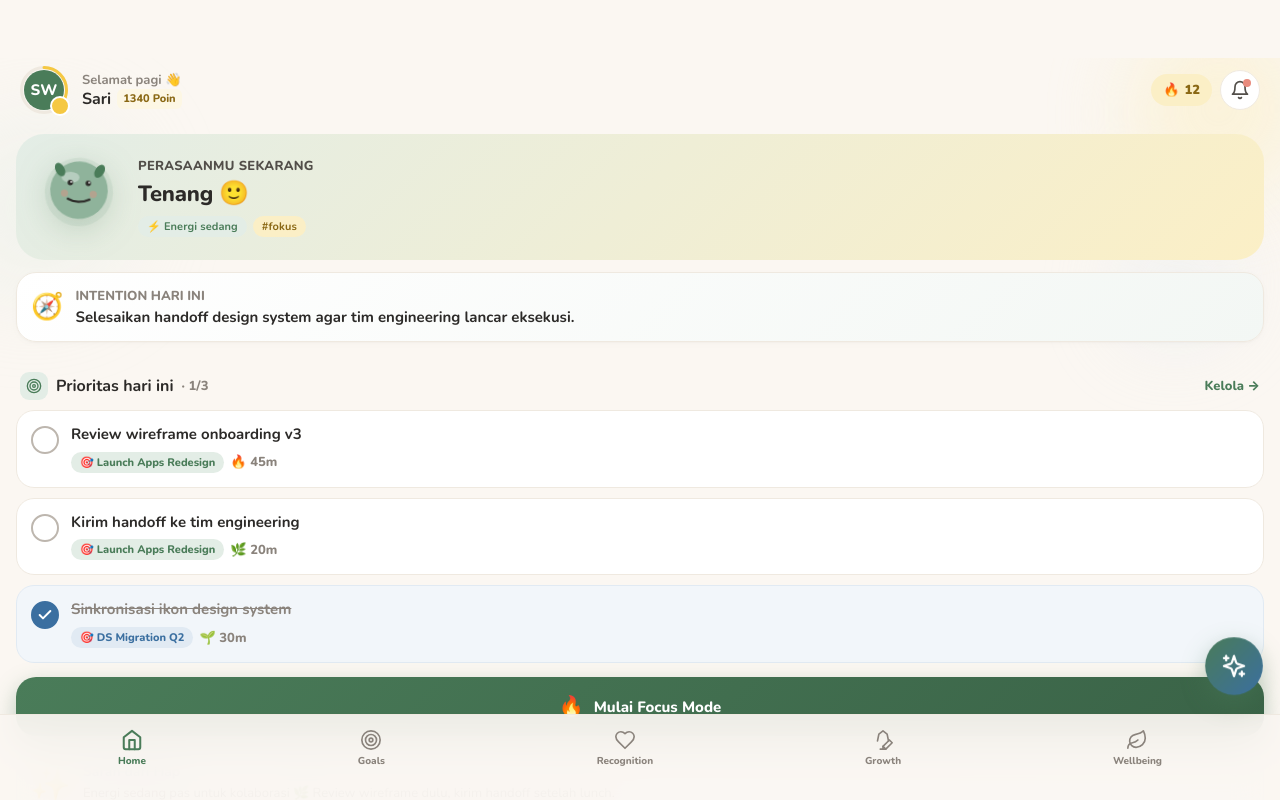
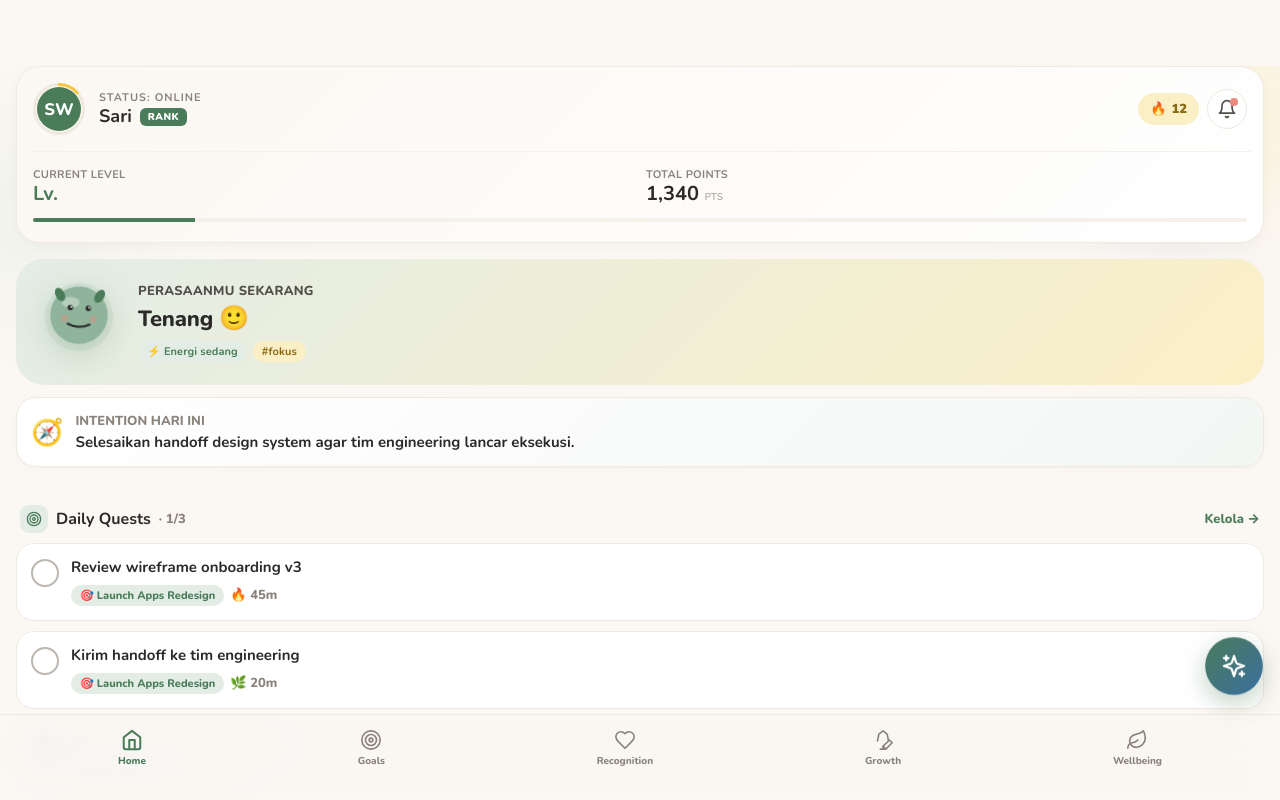
Before and after one commit to yudstrz/happily-productive-3.0, a Next.js app: page / in a window 1280 px wide. Built offline with nearby package versions, Linux system fonts and the light colour scheme.

Commit message:
Solo Leveling logic: Add Rank system, Status Window, and Quest terminology while preserving corporate aesthetic

```diff
--- a/components/home/HomeScreen.tsx
+++ b/components/home/HomeScreen.tsx
@@ -35,7 +35,7 @@ const iconBtnStyle: React.CSSProperties = {
 };
 
 export default function HomeScreen({ openModal }: any) {
-  const { state, updateState, user } = useHP();
+  const { state, updateState, updateUser, user } = useHP();
   const [greeting, setGreeting] = useState('');
   const [confetti, setConfetti] = useState(false);
 
@@ -50,7 +50,13 @@ export default function HomeScreen({ openModal }: any) {
   if (!state || !user) return null;
 
   const { mood, energy, priorities } = state;
-  const levelProgress = (user.points % 1000) / 1000;
+  const calculateLevelProgress = (points: number) => {
+    if (points < 1000) return (points % 100) / 100;
+    if (points < 4000) return ((points - 1000) % 300) / 300;
+    return ((points - 4000) % 1000) / 1000;
+  };
+
+  const levelProgress = calculateLevelProgress(user.points);
 
   const moodObj = HP_MOODS.find(m => m.key === mood);
   const energyObj = HP_ENERGY.find(e => e.key === energy);
@@ -127,26 +133,29 @@ export default function HomeScreen({ openModal }: any) {
       <Confetti show={confetti}/>
 
       <div style={{ position: 'relative', zIndex: 1, padding: '0 16px' }} className="hp-stagger">
-        {/* Top bar */}
-        <div style={{ display: 'flex', alignItems: 'center', justifyContent: 'space-between', padding: '8px 4px 12px' }}>
+        {/* Top bar - Status Window Style */}
+        <div style={{
+          background: `linear-gradient(135deg, ${HP_TOKENS.paper}, #fff)`,
+          borderRadius: 24,
+          padding: '16px 12px 20px',
+          marginTop: 8,
+          border: `1.5px solid ${HP_TOKENS.line}`,
+          boxShadow: '0 4px 12px rgba(0,0,0,0.03)'
+        }}>
+          <div style={{ display: 'flex', alignItems: 'center', justifyContent: 'space-between', padding: '0 4px 16px', borderBottom: `1px solid ${HP_TOKENS.lineSoft}`, marginBottom: 16 }}>
             <div style={{ display: 'flex', alignItems: 'center', gap: 14 }}>
               <div style={{ position: 'relative' }}>
-              <HPAvatar name={user.name} size={40} color={HP_TOKENS.sage} levelProgress={levelProgress}/>
-              <div style={{
-                position: 'absolute', bottom: -2, right: -2, width: 20, height: 20, borderRadius: 10,
-                background: HP_TOKENS.yellow, color: '#8A6814', fontSize: 10, fontWeight: 900,
-                display: 'flex', alignItems: 'center', justifyContent: 'center', border: '2px solid #fff',
-                zIndex: 2,
-              }}>
-                {user.level}
-              </div>
+                <HPAvatar name={user.name} size={44} color={HP_TOKENS.sage} levelProgress={levelProgress} rank={user.rank}/>
               </div>
               <div>
-              <div style={{ ...HP_TEXT.small, color: HP_TOKENS.inkMute, fontWeight: 700 }}>{greeting} 👋</div>
-              <div style={{ display: 'flex', alignItems: 'center', gap: 6 }}>
-                <div style={{ ...HP_TEXT.h, fontSize: 16 }}>{user.name.split(' ')[0]}</div>
-                <div style={{ ...HP_TEXT.small, fontSize: 11, background: HP_TOKENS.yellowWash, padding: '2px 6px', borderRadius: 6, color: '#8A6814', fontWeight: 800 }}>
-                  {user.points} Poin
+                <div style={{ ...HP_TEXT.small, color: HP_TOKENS.inkMute, fontWeight: 700, fontSize: 11, letterSpacing: 1, textTransform: 'uppercase' }}>Status: Online</div>
+                <div style={{ display: 'flex', alignItems: 'center', gap: 8 }}>
+                  <div style={{ ...HP_TEXT.h, fontSize: 18 }}>{user.name.split(' ')[0]}</div>
+                  <div style={{
+                    background: HP_TOKENS.sage, color: '#fff', fontSize: 10, fontWeight: 900,
+                    padding: '2px 8px', borderRadius: 6, letterSpacing: 0.5
+                  }}>
+                    RANK {user.rank}
                   </div>
                 </div>
               </div>
@@ -167,8 +176,26 @@ export default function HomeScreen({ openModal }: any) {
             </div>
           </div>
 
-        {/* HERO — Emotional check-in with mascot */}
-        <div style={{ marginTop: 8 }}>
+          <div style={{ display: 'grid', gridTemplateColumns: '1fr 1fr', gap: 12, padding: '0 4px' }}>
+            <div>
+              <div style={{ ...HP_TEXT.tiny, color: HP_TOKENS.inkMute }}>Current Level</div>
+              <div style={{ ...HP_TEXT.h, fontSize: 20, color: HP_TOKENS.sage }}>Lv. {user.level}</div>
+            </div>
+            <div>
+              <div style={{ ...HP_TEXT.tiny, color: HP_TOKENS.inkMute }}>Total Points</div>
+              <div style={{ ...HP_TEXT.h, fontSize: 20 }}>{user.points.toLocaleString()} <span style={{ fontSize: 10, color: HP_TOKENS.inkFade }}>PTS</span></div>
+            </div>
+          </div>
+
+          <div style={{ marginTop: 12, padding: '0 4px' }}>
+            <div style={{ width: '100%', height: 4, background: HP_TOKENS.lineSoft, borderRadius: 2, overflow: 'hidden' }}>
+              <div style={{ width: `${levelProgress * 100}%`, height: '100%', background: HP_TOKENS.sage, transition: '0.5s' }} />
+            </div>
+          </div>
+        </div>
+
+        {/* HERO — Emotional check-in */}
+        <div style={{ marginTop: 16 }}>
           <EmotionalHero
             state={state}
             moodObj={moodObj}
@@ -182,11 +209,11 @@ export default function HomeScreen({ openModal }: any) {
           <IntentionCard state={state} setState={updateState}/>
         </div>
 
-        {/* LAYER 2 — Priorities */}
-        <div style={{ marginTop: 8 }}>
+        {/* LAYER 2 — Priorities as Daily Quests */}
+        <div style={{ marginTop: 16 }}>
           <SectionHeader
             icon="target"
-            label="Prioritas hari ini"
+            label="Daily Quests"
             count={`${done}/${total}`}
             action="Kelola"
             onAction={() => openModal('manage_priorities')}
@@ -204,7 +231,7 @@ export default function HomeScreen({ openModal }: any) {
               marginTop: 4,
             }}>
               <div style={{ position: 'absolute', inset: 0, background: 'linear-gradient(90deg, transparent, rgba(255,255,255,0.3), transparent)', transform: 'translateX(-100%)', animation: 'hpShine 3s ease-in-out infinite' }}/>
-              <span style={{ fontSize: 20 }}>🔥</span> Mulai Focus Mode
+              <HPGlyph name="sparkle" size={20} color="#fff"/> Enter Focus Mode
             </button>
           </div>
         </div>
@@ -217,17 +244,17 @@ export default function HomeScreen({ openModal }: any) {
             border: `1.5px solid ${HP_TOKENS.blueSoft}`,
             display: 'flex', gap: 12, alignItems: 'flex-start', position: 'relative', overflow: 'hidden',
           }}>
-            <div style={{ fontSize: 32, animation: 'hpWiggle 3s ease-in-out infinite' }}>✨</div>
+            <div style={{ fontSize: 32, animation: 'hpWiggle 3s ease-in-out infinite' }}>📜</div>
             <div style={{ flex: 1 }}>
-              <div style={{ ...HP_TEXT.h, fontSize: 14, color: HP_TOKENS.blue }}>Saran dari Hap</div>
+              <div style={{ ...HP_TEXT.h, fontSize: 14, color: HP_TOKENS.blue }}>System Advice</div>
               <div style={{ ...HP_TEXT.body, fontSize: 13, marginTop: 3 }}>{energyHint(energy)}</div>
             </div>
           </div>
         )}
 
         {/* LAYER 3 — Insights */}
-        <div style={{ marginTop: 8 }}>
-          <SectionHeader icon="heart" label="Untuk kamu" action="Lihat semua" onAction={() => openModal('coach')}/>
+        <div style={{ marginTop: 16 }}>
+          <SectionHeader icon="heart" label="Professional Growth" action="Lihat semua" onAction={() => openModal('coach')}/>
           <div style={{ display: 'flex', flexDirection: 'column', gap: 10 }}>
             {HP_AI_INSIGHTS.map((ins, i) => (
               <InsightCard key={i} ins={ins} idx={i}/>
@@ -235,11 +262,11 @@ export default function HomeScreen({ openModal }: any) {
           </div>
         </div>
 
-        {/* Habits */}
-        <div style={{ marginTop: 8 }}>
+        {/* Habits as Training Quests */}
+        <div style={{ marginTop: 16 }}>
           <SectionHeader
             icon="leaf"
-            label="Kebiasaan kecil"
+            label="Training Quests"
             action="Atur"
             onAction={() => openModal('manage_habits')}
           />
--- a/components/ui/HPAvatar.tsx
+++ b/components/ui/HPAvatar.tsx
@@ -8,13 +8,15 @@ interface HPAvatarProps {
   size?: number;
   color?: string;
   levelProgress?: number; // 0 to 1
+  rank?: string;
 }
 
 export default function HPAvatar({
   name,
   size = 36,
   color,
-  levelProgress = 0
+  levelProgress = 0,
+  rank
 }: HPAvatarProps) {
   const initials = name.split(' ').map(n => n[0]).slice(0,2).join('').toUpperCase();
   const palette = [HP_TOKENS.sage, HP_TOKENS.blue, HP_TOKENS.coral, HP_TOKENS.lavender, '#B5884A'];
@@ -75,6 +77,17 @@ export default function HPAvatar({
       }}>
         {initials}
       </div>
+      {rank && (
+        <div style={{
+          position: 'absolute', bottom: 4, right: 4, width: 22, height: 22, borderRadius: 11,
+          background: HP_TOKENS.yellow, color: '#8A6814', fontSize: 11, fontWeight: 900,
+          display: 'flex', alignItems: 'center', justifyContent: 'center', border: '2px solid #fff',
+          zIndex: 2, boxShadow: '0 2px 4px rgba(0,0,0,0.1)',
+          animation: 'hpPop 0.3s ease-out'
+        }}>
+          {rank}
+        </div>
+      )}
     </div>
   );
 }
--- a/lib/HPContext.tsx
+++ b/lib/HPContext.tsx
@@ -29,6 +29,7 @@ interface HPUser {
   streak: number;
   points: number;
   level: number;
+  rank: string;
 }
 
 interface HPContextType {
@@ -84,11 +85,34 @@ export function HPProvider({ children }: { children: React.ReactNode }) {
     });
   };
 
+  const calculateLevel = (points: number) => {
+    if (points < 1000) return Math.floor(points / 100) + 1; // Lv 1-10 (100 pts/ea)
+    if (points < 4000) return 10 + Math.floor((points - 1000) / 300) + 1; // Lv 11-20 (300 pts/ea)
+    return 20 + Math.floor((points - 4000) / 1000) + 1; // Lv 21+ (1000 pts/ea)
+  };
+
+  const calculateRank = (level: number) => {
+    if (level <= 10) return 'E';
+    if (level <= 20) return 'D';
+    if (level <= 35) return 'C';
+    if (level <= 50) return 'B';
+    if (level <= 70) return 'A';
+    return 'S';
+  };
+
   const updateUser = (update: Partial<HPUser> | ((prev: HPUser) => HPUser)) => {
     setUser((prev) => {
       if (!prev) return null;
-      if (typeof update === "function") return update(prev);
-      return { ...prev, ...update };
+      let next = typeof update === "function" ? update(prev) : { ...prev, ...update };
+
+      // Auto-calculate Level and Rank if points changed
+      if (next.points !== prev.points) {
+        const newLevel = calculateLevel(next.points);
+        const newRank = calculateRank(newLevel);
+        next = { ...next, level: newLevel, rank: newRank };
+      }
+
+      return next;
     });
   };
 
--- a/lib/mockData.ts
+++ b/lib/mockData.ts
@@ -4,7 +4,8 @@ export const HP_USER = {
   team: 'Digital Experience',
   streak: 12,
   points: 1340,
-  level: 2,
+  level: 11,
+  rank: 'D',
   wellbeing: 78,
   avatar: '#4A7C59',
 };
```
Lines whose indentation alone changed are shown as unchanged.
